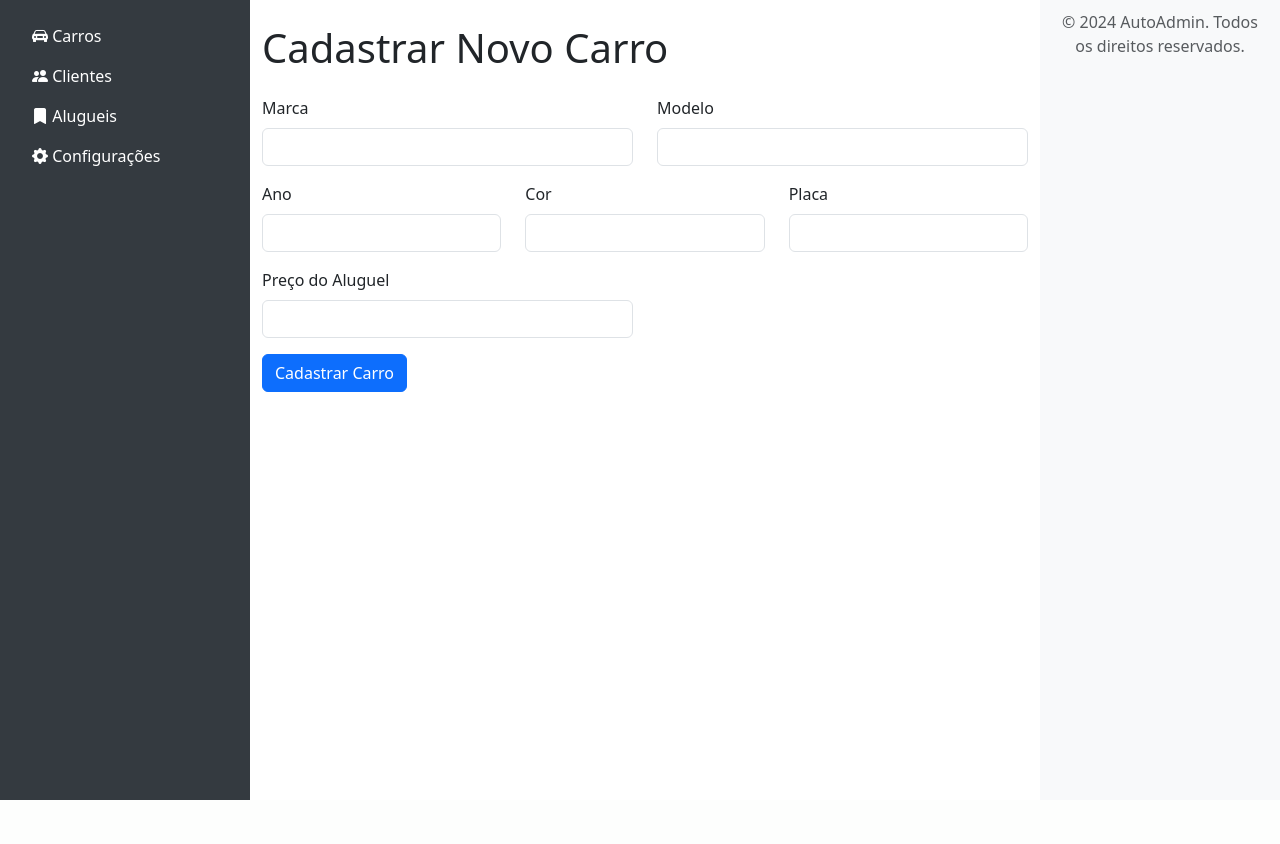
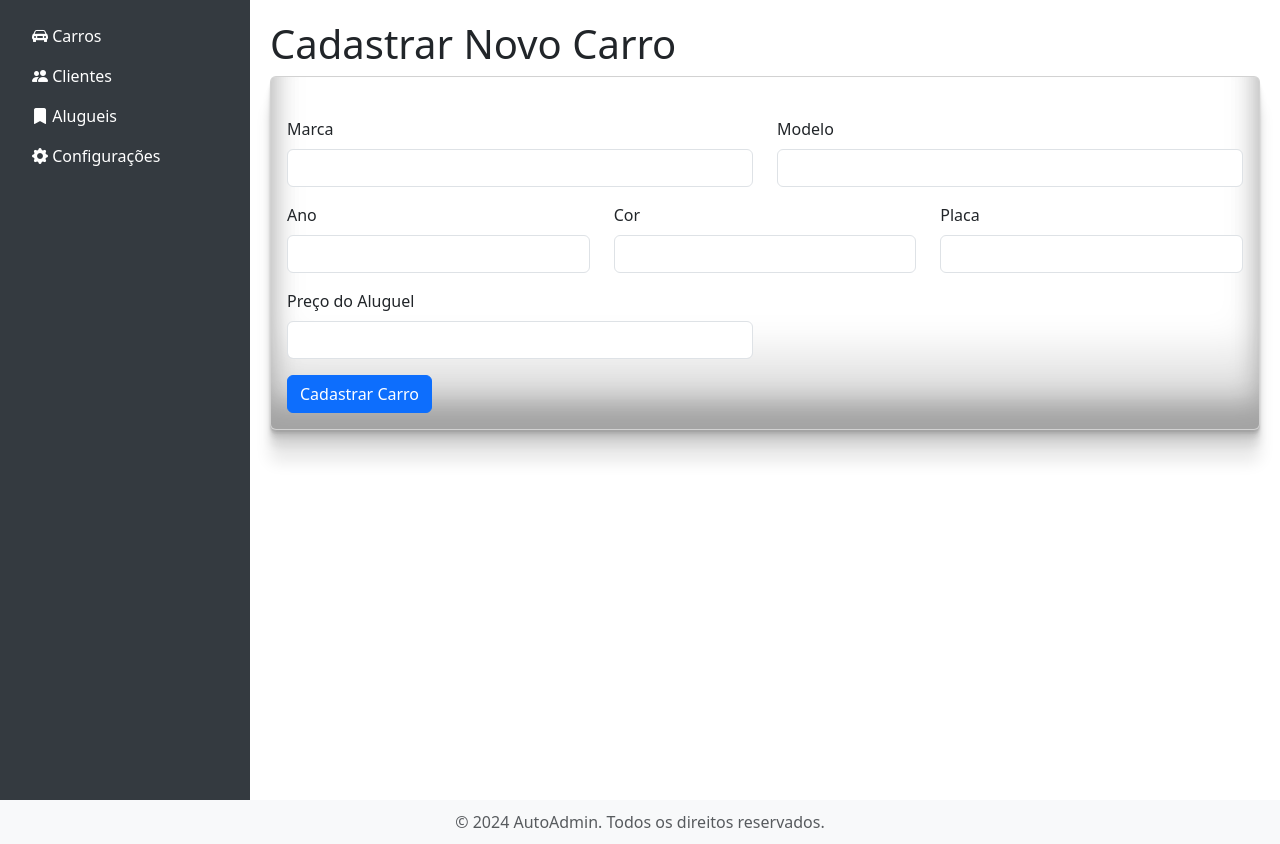
Before and after one commit to Cerbaro-R/aluguel_carros, a PHP site: page /carros/create in a window 1280 px wide. Shown: the part 116-960 px from the top of the page. Before the commit the page ends 916 px from the top, so only its background shows below. Run offline with PHP 8.4, Linux system fonts and the light colour scheme; data that the repository does not hold is empty.

Commit message:
ajuste do css

```diff
--- a/views/aluguel/index.php
+++ b/views/aluguel/index.php
@@ -62,7 +62,7 @@
             <h1 class="text-center">Histórico de Aluguéis</h1>
             <a href="/aluguel/create" class="btn btn-primary mb-3">Alugar Veículo</a>
 
-            <table class="table table-striped table-hover">
+            <table class="table table-striped table-hover table-info">
                 <thead class="table-dark">
                     <tr>
                         <th>Marca</th>
--- a/views/carros/create.php
+++ b/views/carros/create.php
@@ -57,9 +57,12 @@
                 </li>
             </ul>
         </div>
+        <div class="content">
 
-        <div class="container mt-4 form-container">
         <h1>Cadastrar Novo Carro</h1>
+
+<div class="card mb-4">
+    <div class="card-body">
         <form action="/carros/store" method="post" class="mt-4">
             <div class="row mb-3">
                 <div class="col-md-6">
@@ -98,6 +101,9 @@
             <button type="submit" class="btn btn-primary">Cadastrar Carro</button>
         </form>
     </div>
+    </div>
+    </div>
+    </div>
 
     <!-- Rodapé -->
     <footer class="footer">
--- a/views/carros/index.php
+++ b/views/carros/index.php
@@ -64,8 +64,8 @@
             <div class="mb-3">
                 <a href="/carros/create" class="btn btn-success">Adicionar Carro</a>
             </div>
-            <table class="table table-striped table-hover table-bordered">
-                <thead>
+            <table class="table table-striped table-hover table-bordered table-info">
+                <thead class="table-dark">
                     <tr>
                         <th>Marca</th>
                         <th>Modelo</th>
--- a/views/clientes/index.php
+++ b/views/clientes/index.php
@@ -64,8 +64,8 @@
             <div class="mb-3">
                 <a href="/clientes/create" class="btn btn-success">Cadastrar Novo Cliente</a>
             </div>
-            <table class="table table-striped table-hover table-bordered">
-                <thead>
+            <table class="table table-striped table-hover table-bordered table-info">
+                <thead class="table-dark">
                     <tr>
                         <th>Nome</th>
                         <th>CPF</th>
--- a/views/home.php
+++ b/views/home.php
@@ -86,7 +86,7 @@
                 </div>
                 <!-- Card Ver Reservas -->
                 <div class="col-md-4">
-                    <div class="card text-white bg-warning mb-3">
+                    <div class="card text-white bg-secondary mb-3">
                       <div class="card-header">Alugueis</div>
                       <div class="card-body">
                         <h5 class="card-title">Ver Alugueis</h5>
```
